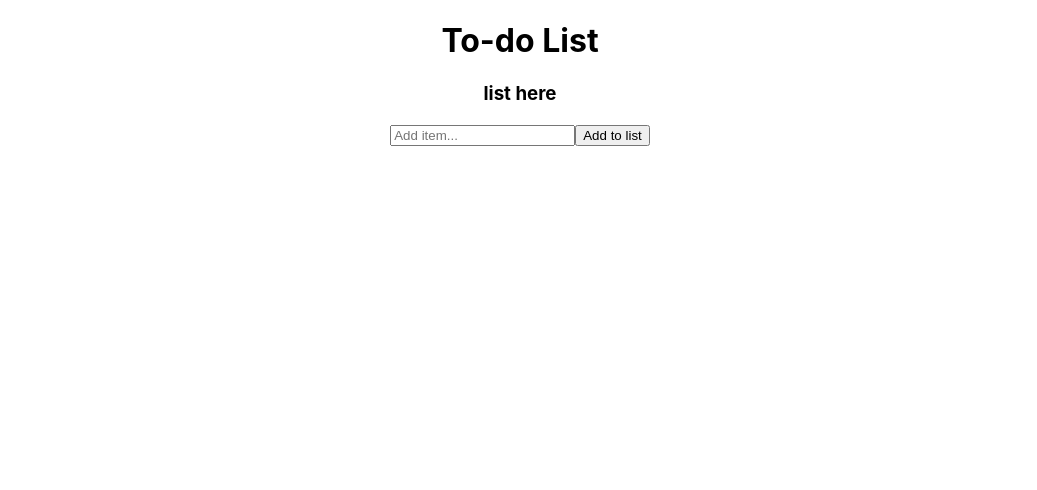
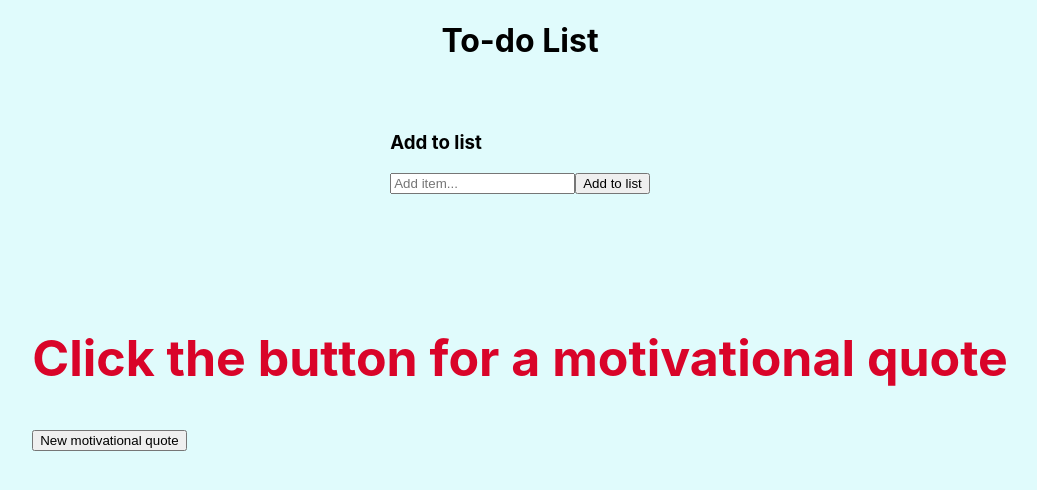
Before and after one commit to KieranWebDev/w7d5-hackathon_react-athon-shabana-and-kieran, a React (Create React App) app in the folder hackathon-todo-list/: page / in a window 1280 px wide. Shown: the top 490 px of the page, without its empty margins (120-1157 px from the left). Built offline with nearby package versions, Linux system fonts and the light colour scheme.

Commit message:
functional to list with random motivational quote generator

```diff
--- a/hackathon-todo-list/src/components/App/App.css
+++ b/hackathon-todo-list/src/components/App/App.css
@@ -1,3 +1,13 @@
 .App {
-  text-align: center;
+  /* text-align: center; */
+  display: flex;
+  justify-content: center;
+  align-items: center;
+  flex-direction: column;
+  gap: 30px;
 }
+
+.quote {
+  color: #d90429;
+  font-size: 50px;
+}
--- a/hackathon-todo-list/src/components/App/App.js
+++ b/hackathon-todo-list/src/components/App/App.js
@@ -2,11 +2,16 @@ import { useState } from 'react';
 import './App.css';
 import Input from '../Input/index';
 import ListItems from '../ListItems/index';
+import motivationalQuoteArray from '../MotivationButton/MotivationQuotes';
+// import MotivationalQuoteSection from '../MotivationButton/index';
 
 function App() {
   const oldList = [];
   const [newTaskToDo, setNewTaskToDo] = useState('');
   const [listItems, setListItems] = useState(oldList);
+  const [motivationalQuote, setMotivationalQuote] = useState(
+    'Click the button for a motivational quote'
+  );
 
   function addToList(e) {
     setNewTaskToDo(e.target.value);
@@ -22,7 +27,7 @@ function App() {
     setNewTaskToDo('');
 
     if (!newTaskToDo) {
-      alert('Please enter something');
+      alert('Please enter something'); //little bit broken
     }
     return;
   }
@@ -30,6 +35,13 @@ function App() {
   function deleteItem(id) {
     const newArray = listItems.filter((item) => item.id !== id);
     setListItems(newArray);
+  }
+
+  function handleClick() {
+    let randomQuote = Math.floor(Math.random() * motivationalQuoteArray.length);
+
+    // setBootcamperIndex(bootcampers[randomBootcamperName]);
+    setMotivationalQuote(motivationalQuoteArray[randomQuote]);
   }
 
   return (
@@ -41,8 +53,17 @@ function App() {
         addItemToList={addItemToList}
       />
       <ListItems listItems={listItems} deleteItem={deleteItem} />
+      <section>
+        <h2 className="quote">{motivationalQuote}</h2>
+        <button onClick={handleClick}>New motivational quote</button>
+      </section>
     </div>
   );
 }
 
 export default App;
+
+// {/* <MotivationalQuoteSection
+// handleClick={handleClick}
+// motivationalQuote={motivationalQuote}
+// /> */}
--- a/hackathon-todo-list/src/components/Input/index.js
+++ b/hackathon-todo-list/src/components/Input/index.js
@@ -1,7 +1,7 @@
 const Input = function ({ newTaskToDo, addToList, addItemToList }) {
   return (
     <div>
-      <h3>list here</h3>
+      <h3>Add to list</h3>
       <input
         type="text"
         placeholder="Add item..."
--- /dev/null
+++ b/hackathon-todo-list/src/components/MotivationButton/MotivationQuotes.js
@@ -0,0 +1,13 @@
+export const motivationalQuoteArray = [
+  'Just do it!',
+  'Suck it up, buttercup!',
+  "You're the best!",
+  'Do more!',
+  'Come one keep going!',
+  'Dig deeper!!!!',
+  'A chore a day keeps the guilt away',
+  'is that all you got?',
+  "I bet you can't to all your task, mate",
+];
+
+export default motivationalQuoteArray;
--- a/hackathon-todo-list/src/index.css
+++ b/hackathon-todo-list/src/index.css
@@ -5,6 +5,7 @@ body {
     sans-serif;
   -webkit-font-smoothing: antialiased;
   -moz-osx-font-smoothing: grayscale;
+  background-color: #e0fbfc;
 }
 
 code {
```
Also changed, not shown: hackathon-todo-list/src/components/MotivationButton/index.js (added, +8 -0 lines).
